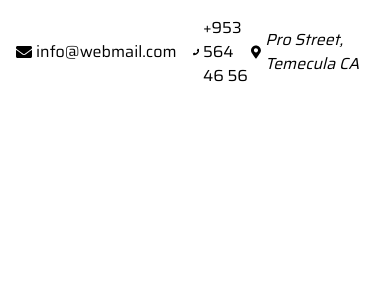
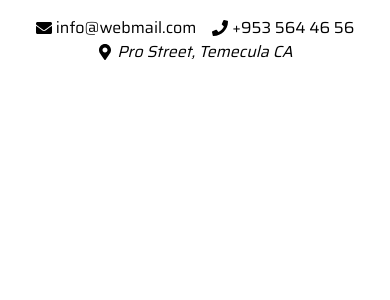
Before and after one commit to yusufkarakaya/agency-website-nextjs, a Next.js app: page /components/banner in a window 390 px wide. Shown: the top 300 px of the page. Built offline with nearby package versions, Linux system fonts and the light colour scheme.

Commit message:
banner responsive

```diff
--- a/app/components/banner/page.jsx
+++ b/app/components/banner/page.jsx
@@ -3,7 +3,7 @@ import { FaEnvelope, FaPhone, FaMapMarkerAlt } from "react-icons/fa";
 
 const Banner = () => {
   return (
-    <div className="bg-[#fff] p-4 flex justify-around">
+    <div className="bg-[#fff] p-4 flex justify-around sm:flex-row flex-col items-center ">
       <div className="flex items-center space-x-4">
         <div className="flex items-center space-x-1">
           <FaEnvelope />
```
